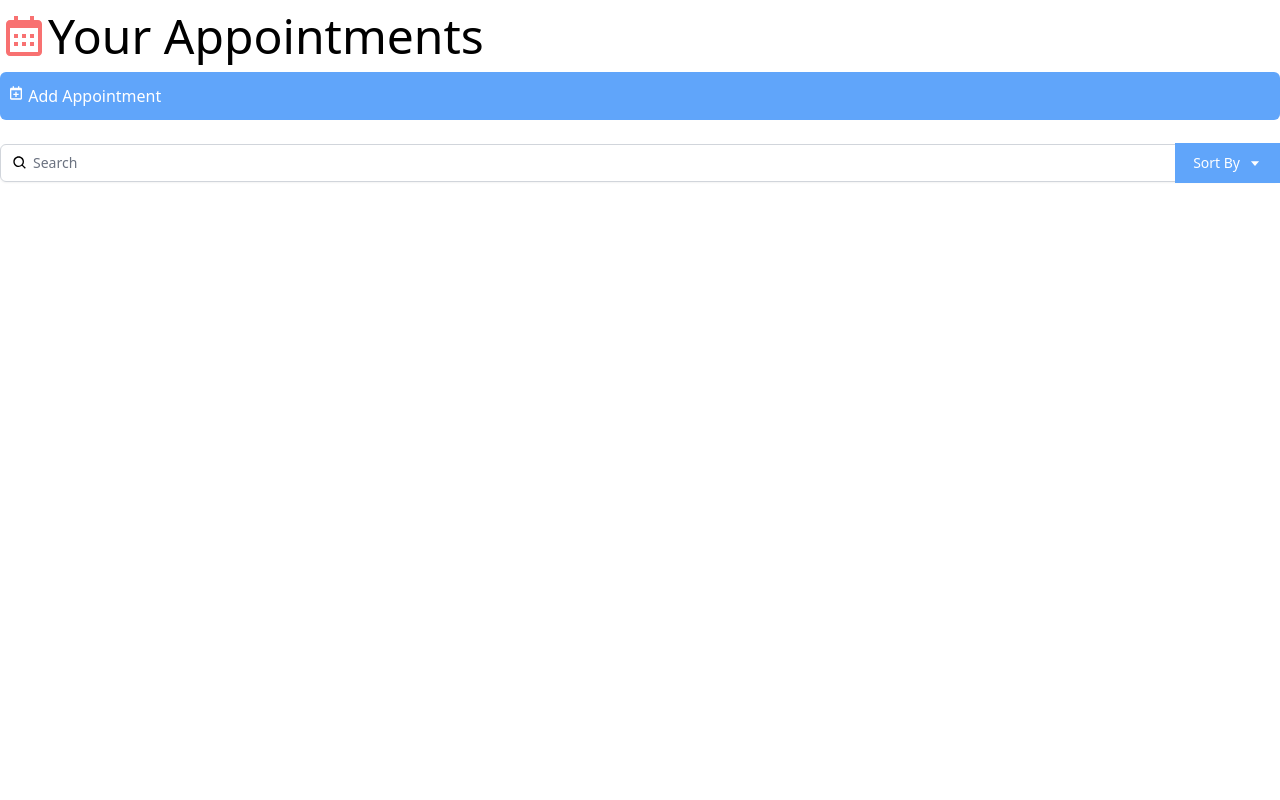
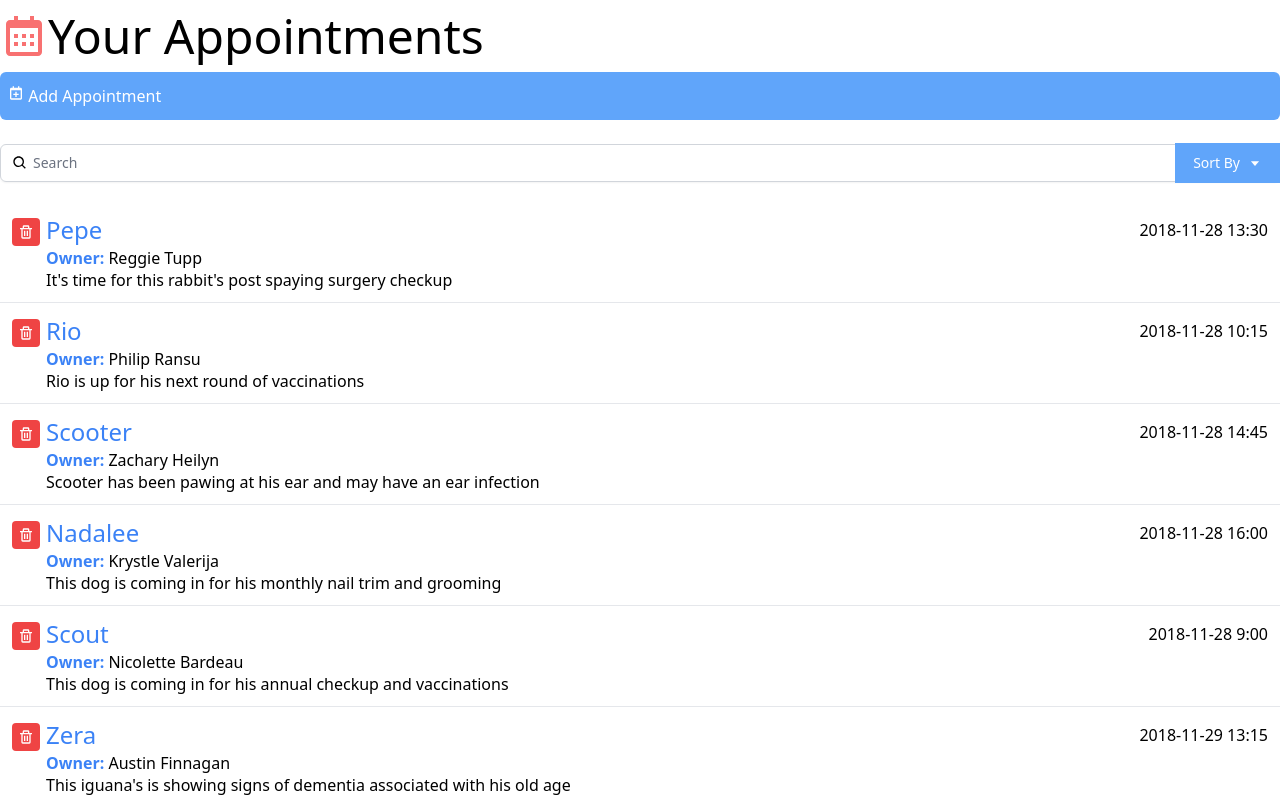
Before and after one commit to JJHPhoto/react-interface, a React (Create React App) app: page / in a window 1280 px wide. Shown: the top 800 px of the page. Built offline with nearby package versions, Linux system fonts and the light colour scheme.

Commit message:
Added the ability to delete appointments from the list.

```diff
--- a/src/App.js
+++ b/src/App.js
@@ -15,6 +15,10 @@ function App() {
       });
   }, []);
 
+  useEffect(() => {
+    fetchData();
+  }, [fetchData]);
+
   return (
     <div className="App container mx-auto mt-3 font-thin">
       <h1 className="text-5xl mb-3">
@@ -26,7 +30,17 @@ function App() {
 
       <ul className="divide-y divide-gray-200">
         {appointmentList.map((appointment) => (
-          <AppointmentInfo key={appointment.id} appointment={appointment} />
+          <AppointmentInfo
+            key={appointment.id}
+            appointment={appointment}
+            onDeleteAppointment={(appointmentId) =>
+              setAppointmentList(
+                appointmentList.filter(
+                  (appointment) => appointment.id !== appointmentId
+                )
+              )
+            }
+          />
         ))}
       </ul>
     </div>
--- a/src/components/AppointmentInfo.js
+++ b/src/components/AppointmentInfo.js
@@ -1,9 +1,10 @@
 import { BiTrash } from "react-icons/bi";
 
-const AppointmentInfo = ({ appointment }) => {
+const AppointmentInfo = ({ appointment, onDeleteAppointment }) => {
   return (
     <li className="px-3 py-3 flex items-start">
       <button
+        onClick={() => onDeleteAppointment(appointment.id)}
         type="button"
         className="p-1.5 mr-1.5 mt-1 rounded text-white bg-red-500 hover:bg-yellow-700 focus:outline-none focus:ring-2 focus:ring-offset-2 focus:ring-blue-500"
       >
```
